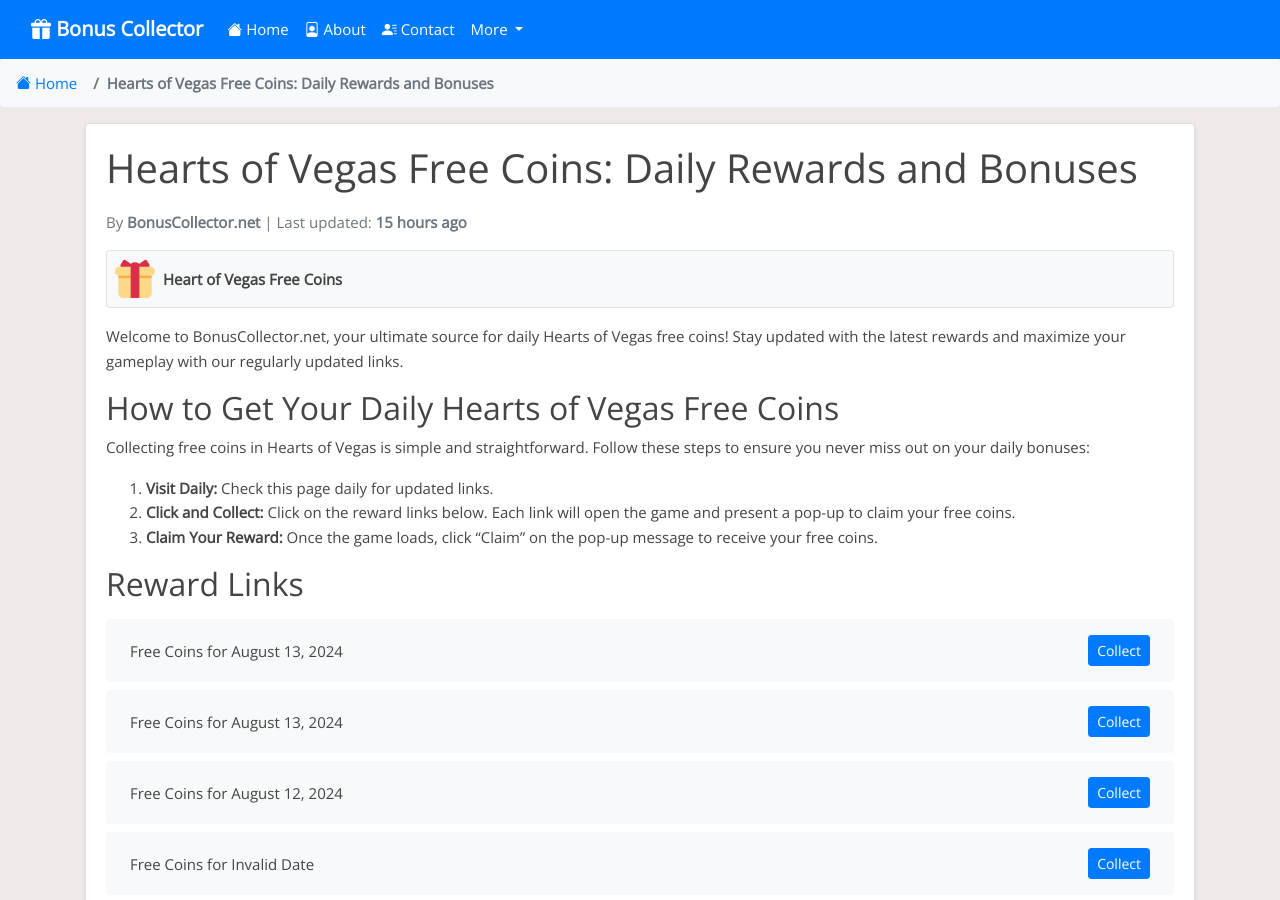
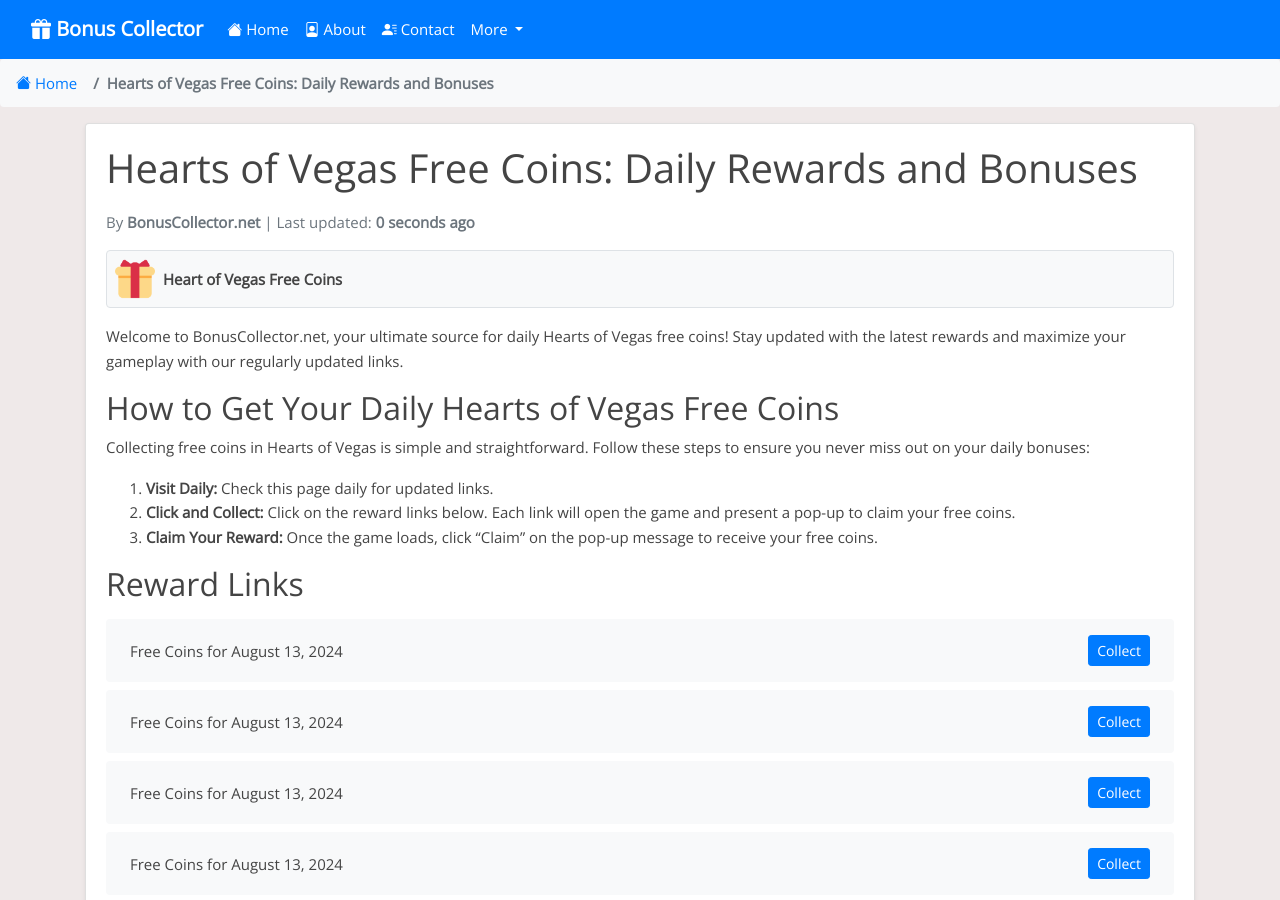
Before and after one commit to Prollad99/bs-net, a Jekyll site: the page built from _posts/2024-08-02-heart-of-vegas.md, in a window 1280 px wide and 900 px high. Built offline with Jekyll 4.4.1, drawn with Linux system fonts in a browser that asks for light colours; nearby versions of some CDN libraries; comment, search, counter and statistics services are not loaded; some of the changed text lies outside the part shown.

Commit message:
Update heart-of-vegas reward links and last modified date

```diff
--- a/_data/include_files.yml
+++ b/_data/include_files.yml
@@ -74,7 +74,7 @@
   last_modified: 2024-08-13 03:23:20
 
 heart-of-vegas.html:
-  last_modified: 2024-08-13 03:23:19
+  last_modified: 2024-08-13 19:16:55
 
 solitaire-grand-harvest.html:
   last_modified: 2024-08-13 12:40:05
--- a/_includes/heart-of-vegas.html
+++ b/_includes/heart-of-vegas.html
@@ -1,4 +1,12 @@
 <ul class="list-group mt-3 mb-4">
+  <li class="list-group-item d-flex justify-content-between align-items-center">
+    <span>Free Coins for August 13, 2024</span>
+    <a href="https://hovsocial.onelink.me/bx8J/bq0b1ybv" class="btn btn-primary btn-sm">Collect</a>
+  </li>
+  <li class="list-group-item d-flex justify-content-between align-items-center">
+    <span>Free Coins for August 13, 2024</span>
+    <a href="https://hovsocial.onelink.me/bx8J/1tzaopll" class="btn btn-primary btn-sm">Collect</a>
+  </li>
   <li class="list-group-item d-flex justify-content-between align-items-center">
     <span>Free Coins for August 13, 2024</span>
     <a href="https://hovsocial.onelink.me/bx8J/gyxiq3c0" class="btn btn-primary btn-sm">Collect</a>
@@ -391,12 +399,4 @@
     <span>Free Coins for Invalid Date</span>
     <a href="https://hovsocial.onelink.me/bx8J/61opsii9" class="btn btn-primary btn-sm">Collect</a>
   </li>
-  <li class="list-group-item d-flex justify-content-between align-items-center">
-    <span>Free Coins for Invalid Date</span>
-    <a href="https://hovsocial.onelink.me/bx8J/huqxj4yl" class="btn btn-primary btn-sm">Collect</a>
-  </li>
-  <li class="list-group-item d-flex justify-content-between align-items-center">
-    <span>Free Coins for Invalid Date</span>
-    <a href="https://hovsocial.onelink.me/bx8J/ytwlwff6" class="btn btn-primary btn-sm">Collect</a>
-  </li>
 </ul>
```
Also changed, not shown: links-json/heart-of-vegas.json (+8 -6 lines).
